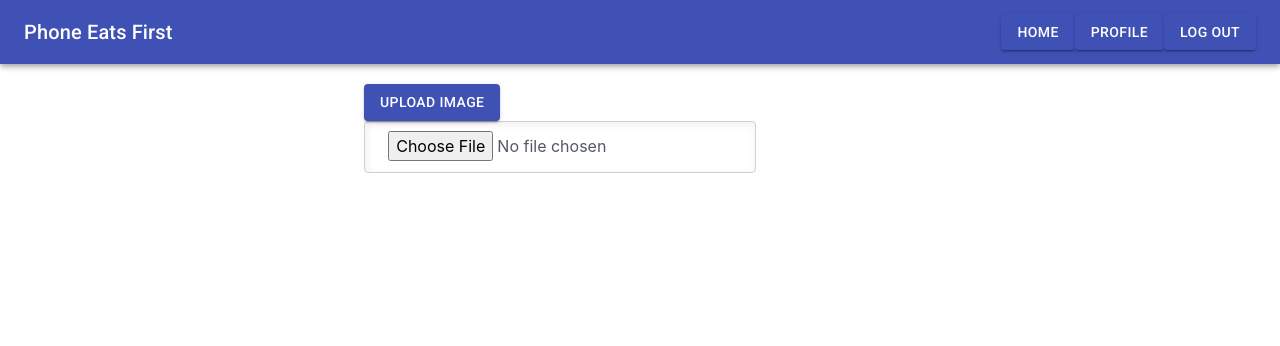
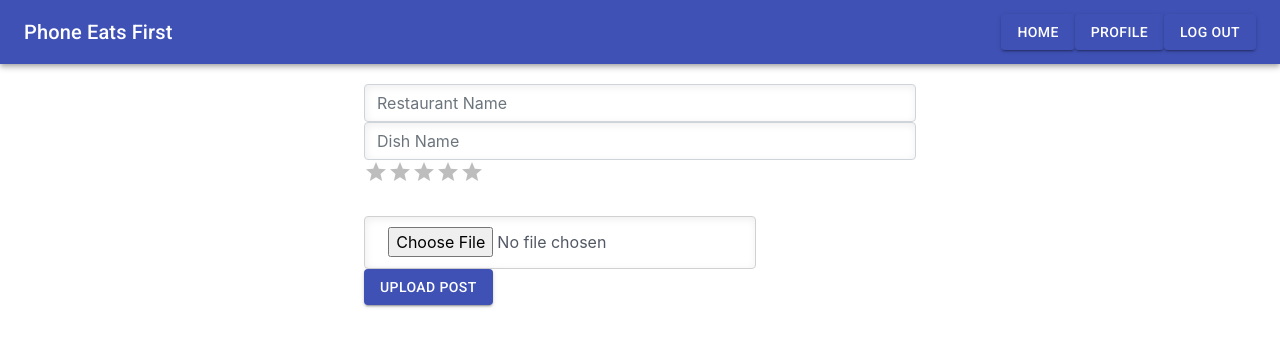
Before and after one commit to AnjaliKevadiya/phone-eats-first, a React (Create React App) app in the folder client/: page /newpost in a window 1280 px wide. Shown: the top 346 px of the page. Built offline with nearby package versions, Linux system fonts and the light colour scheme.

Commit message:
created post using actual data

```diff
--- a/client/src/components/PostList/index.js
+++ b/client/src/components/PostList/index.js
@@ -16,7 +16,6 @@ import {
 
 import { red } from "@material-ui/core/colors";
 import FavoriteIcon from "@material-ui/icons/Favorite";
-import ShareIcon from "@material-ui/icons/Share";
 import CommentIcon from "@material-ui/icons/Comment";
 
 import API from "../../utils/API";
--- a/client/src/components/Ratings/index.js
+++ b/client/src/components/Ratings/index.js
@@ -2,15 +2,15 @@ import React from "react";
 import Rating from "@material-ui/lab/Rating";
 import Box from "@material-ui/core/Box";
 
-function Ratings() {
-  const [value, setValue] = React.useState(4);
+function Ratings(props) {
+  const [value, setValue] = React.useState(0);
 
   return (
     <div>
       <Box component="fieldset" mb={3} borderColor="transparent">
         <Rating
           name="simple-controlled"
-          value={value}
+          value={props.value}
           onChange={(event, newValue) => {
             setValue(newValue);
           }}
--- a/client/src/pages/NewPost.js
+++ b/client/src/pages/NewPost.js
@@ -1,11 +1,16 @@
-import React from "react";
+import React, { useState } from "react";
+import { Button, Container, Box } from "@material-ui/core";
+import Rating from "@material-ui/lab/Rating";
+import ImageUpload from "../components/ImageUpload";
+import { Row } from "../components/SignUpForm";
+import API from "../utils/API";
 import "./style.css";
-import API from "../utils/API";
-import { Button, Container } from "@material-ui/core";
-import ImageUpload from "../components/ImageUpload";
 
 function NewPost() {
-  const [file, setFile] = React.useState("");
+  const [file, setFile] = useState("");
+  const [restaurantName, setRestaurantName] = useState();
+  const [dishName, setDishName] = useState();
+  const [ratings, setRatings] = useState(0);
 
   const handlerFileUpload = (event) => {
     setFile(event.target.files[0]);
@@ -14,18 +19,24 @@ function NewPost() {
   const handleCreateNewPostClick = (e) => {
     e.preventDefault();
 
+    if (restaurantName && dishName && ratings && file) {
+      console.log("restaurantName is " + restaurantName);
+      console.log("dishName is " + dishName);
+      console.log("ratings is " + ratings);
+
+      // convert image in base64
       let reader = new FileReader();
       reader.readAsDataURL(file);
       reader.onload = () => {
         console.log("reader ", reader.result);
 
-      //create a new post
+        //create a new post using post data
         API.createNewPost({
           image: reader.result,
-        restaurant_name: "Mexican",
-        rating: 3,
-        caption: "Tasty!!",
-        number_of_likes: 0,
+          restaurant_name: restaurantName,
+          rating: ratings,
+          caption: dishName,
+          //   number_of_likes: 0,
           username: "Anji",
         })
           .then((res) => {
@@ -34,24 +45,48 @@ function NewPost() {
           })
           .catch((err) => console.log(err));
       };
+    } else {
+      console.log("Please fill out the info");
+    }
   };
 
   return (
     <React.Fragment>
       <Container maxWidth="sm">
-        <div>
+        <input
+          className="form-control"
+          type="text"
+          placeholder="Restaurant Name"
+          name="restaurantName"
+          onChange={(e) => setRestaurantName(e.target.value)}
+        />
+        <input
+          className="form-control"
+          type="text"
+          placeholder="Dish Name"
+          name="dishName"
+          onChange={(e) => setDishName(e.target.value)}
+        />
+
+        <Box component="fieldset" mb={3} borderColor="transparent">
+          <Rating
+            name="simple-controlled"
+            value={ratings}
+            onChange={(event, newValue) => {
+              setRatings(newValue);
+            }}
+          />
+        </Box>
+
+        {file && <img src={URL.createObjectURL(file)} alt={file.name} />}
+        <ImageUpload onUpload={handlerFileUpload} />
         <Button
           variant="contained"
           color="primary"
           onClick={handleCreateNewPostClick}
         >
-            Upload Image
+          Upload Post
         </Button>
-
-          {file && <img src={URL.createObjectURL(file)} alt={file.name} />}
-
-          <ImageUpload onUpload={handlerFileUpload} />
-        </div>
       </Container>
     </React.Fragment>
   );
```
Lines whose indentation alone changed are shown as unchanged.
